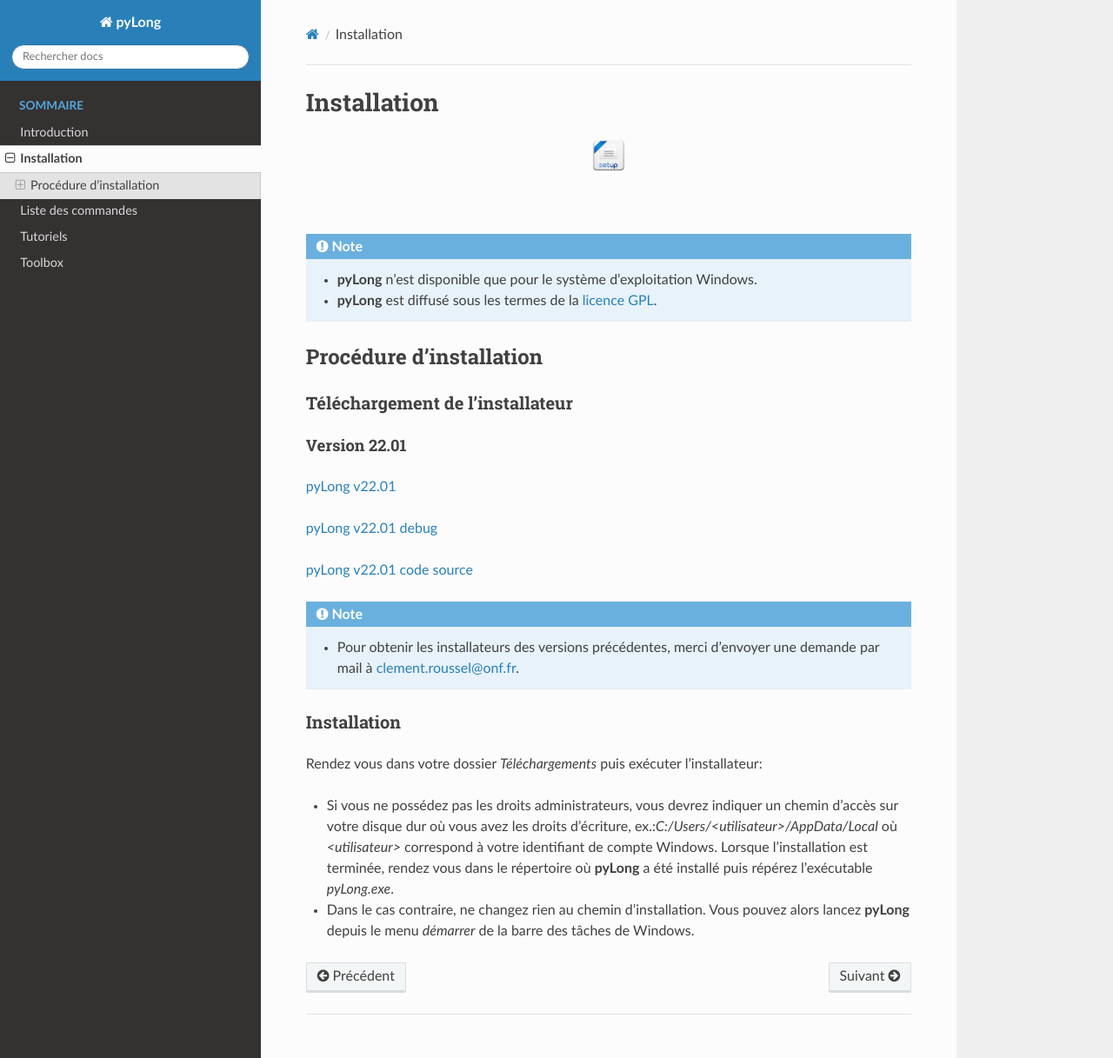
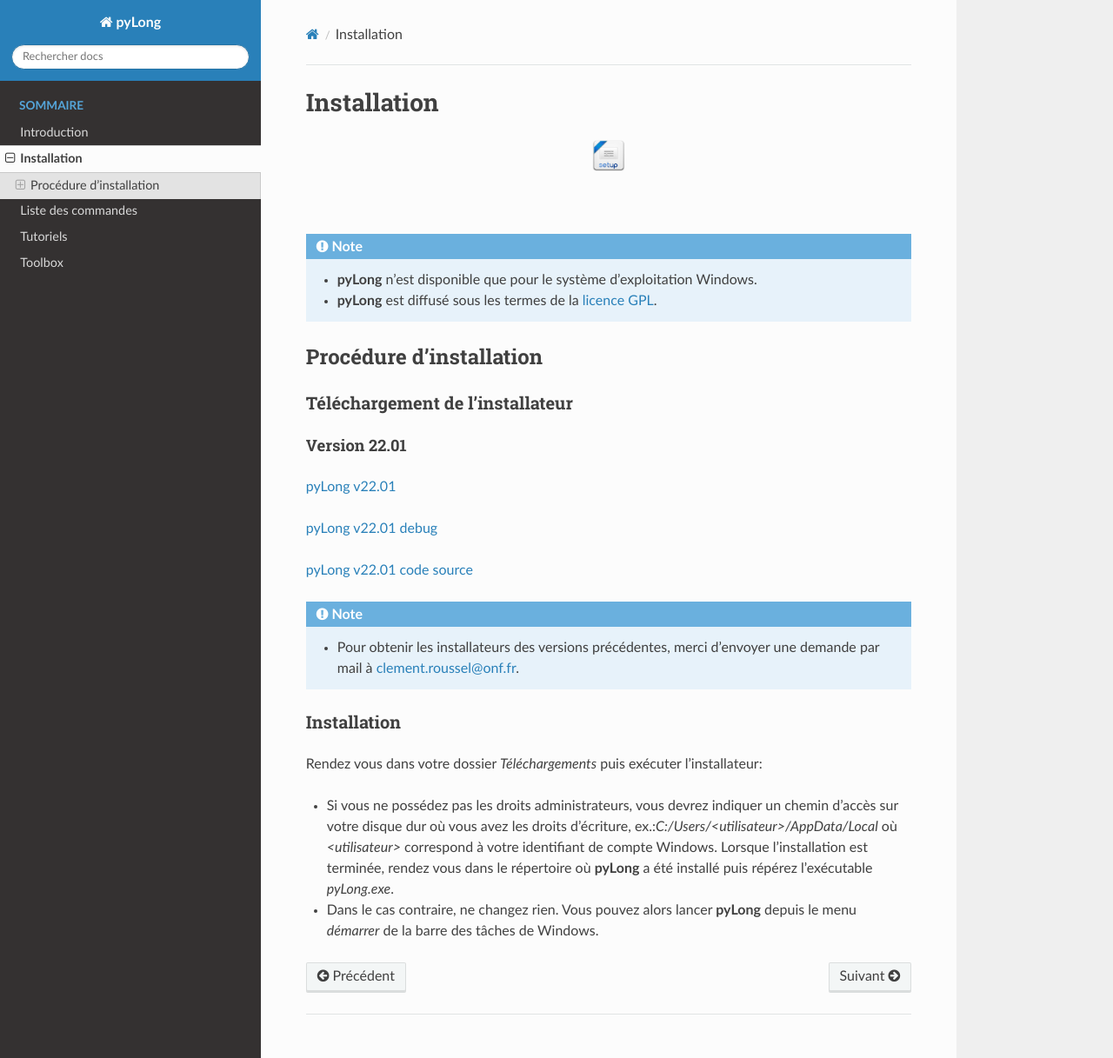
Before and after one commit to clementroussel/pyLong-doc, a Sphinx documentation site: the page built from docs/source/installation.rst, in a window 1280 px wide and 1217 px high. Shown: the whole window at 87% size. Built offline with Sphinx 7.4.7 and the Read the Docs theme 2.0.0, drawn with Linux system fonts in a browser that asks for light colours.

Commit message:
Update installation.rst

```diff
--- a/docs/source/installation.rst
+++ b/docs/source/installation.rst
@@ -47,4 +47,4 @@
 Rendez vous dans votre dossier *Téléchargements* puis exécuter l'installateur:
 
 - Si vous ne possédez pas les droits administrateurs, vous devrez indiquer un chemin d'accès sur votre disque dur où vous avez les droits d'écriture, ex.:*C:/Users/<utilisateur>/AppData/Local* où *<utilisateur>* correspond à votre identifiant de compte Windows. Lorsque l'installation est terminée, rendez vous dans le répertoire où **pyLong** a été installé puis répérez l'exécutable *pyLong.exe*.
-- Dans le cas contraire, ne changez rien au chemin d'installation. Vous pouvez alors lancez **pyLong** depuis le menu *démarrer* de la barre des tâches de Windows.
+- Dans le cas contraire, ne changez rien. Vous pouvez alors lancer **pyLong** depuis le menu *démarrer* de la barre des tâches de Windows.
```
